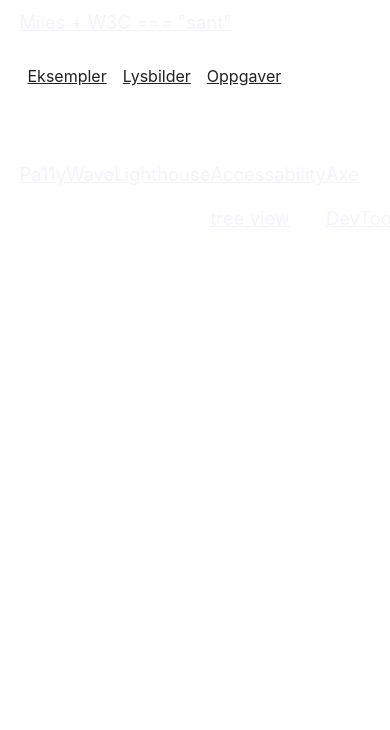
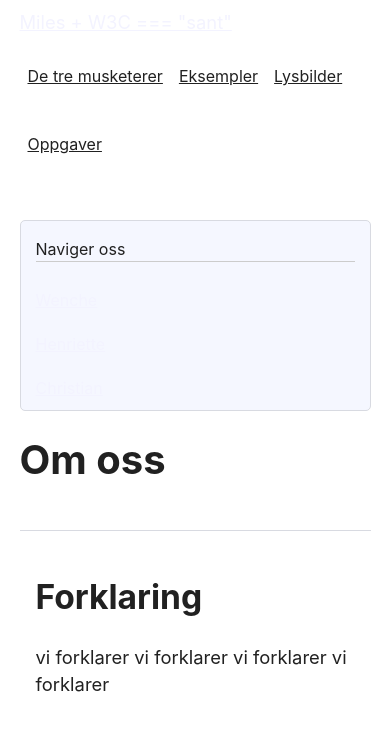
Before and after one commit to skaihigh/uu-workshop, a React (Vite) app in the folder uu-workshop/: page / in a window 390 px wide. Shown: the top 730 px of the page. Built offline with nearby package versions, Linux system fonts and the light colour scheme.

Commit message:
more stuff

```diff
--- a/uu-workshop/src/App.tsx
+++ b/uu-workshop/src/App.tsx
@@ -11,6 +11,7 @@ export default function App(): JSX.Element {
   const routes: RouteObject[] = [
     {
       path: '/',
+
       element: <Layout />,
       children: subRoutes,
     },
@@ -30,6 +31,9 @@ function Layout(): JSX.Element {
           </Link>
         </div>
         <nav>
+          <Link title="Hvem er vi?" to="/">
+            De tre musketerer
+          </Link>
           <Link title="Eksempler" to="/eksempler">
             Eksempler
           </Link>
@@ -42,26 +46,6 @@ function Layout(): JSX.Element {
         </nav>
       </header>
       <main className="main">
-        {/*
-          https://www.w3.org/WAI/WCAG21/Techniques/aria/ARIA12 }
-          <aside className="aside">
-          <div
-            id="primary_menu"
-            aria-level={1}
-            role="heading"
-            aria-label="Eksempler"
-          >
-
-            Eksempler
-          </div>
-        </aside>
-
-      */}
-        <p className="skip">
-          <a title="Hovedinnhold" href="#content" id="content">
-            Slides og Eksempler.
-          </a>
-        </p>
         <Outlet />
       </main>
       <footer className="footer">
--- a/uu-workshop/src/app.scss
+++ b/uu-workshop/src/app.scss
@@ -3,3 +3,19 @@ p {
     margin-left: 0.2em;
   }
 }
+
+main {
+  aside {
+  }
+  > section,
+  h1 {
+    max-width: 60%;
+  }
+
+  @media only screen and (max-width: 720px) {
+    > section,
+    h1 {
+      max-width: initial;
+    }
+  }
+}
--- a/uu-workshop/src/components/SkipLinks.scss
+++ b/uu-workshop/src/components/SkipLinks.scss
@@ -24,7 +24,7 @@
   left: -200em;
   z-index: 2;
   display: inline;
-  width: 14em;
+  width: 20rem;
   padding: 0 0.5em;
   text-decoration: none;
 }
--- a/uu-workshop/src/components/SkipLinks.tsx
+++ b/uu-workshop/src/components/SkipLinks.tsx
@@ -7,7 +7,7 @@ export function SkipLinks(): JSX.Element {
     <>
       <ul className="skiplist">
         <li className="skip">
-          <a href="#content">Hopp over navigasjons meny.</a>
+          <a href="#toc">Hopp til dokumentnavigasjon.</a>
         </li>
         <li className="skip">
           <a href="#footerlinks">Hopp til ressurslenker i footer.</a>
--- a/uu-workshop/src/routes/Examples.tsx
+++ b/uu-workshop/src/routes/Examples.tsx
@@ -18,12 +18,15 @@ export function Examples(): JSX.Element {
 
   return (
     <>
-      <h1>Eksempler</h1>
       <Toc
         sectionNames={sectionNames}
         title="Naviger eksempler"
         id="examples"
       />
+      <h1>Eksempler</h1>
+      <SiteSection title="Forklaring" anchorName="explain">
+        <p>vi forklarer vi forklarer vi forklarer vi forklarer</p>
+      </SiteSection>
       <SiteSection title="Farger" anchorName="colors">
         <Colors />
       </SiteSection>
--- a/uu-workshop/src/routes/Slides.tsx
+++ b/uu-workshop/src/routes/Slides.tsx
@@ -18,8 +18,11 @@ export function Slides(): JSX.Element {
   ]
   return (
     <>
+      <Toc sectionNames={sectionNames} title="Naviger lysbilder" id="slides" />
       <h1>Lysbilder</h1>
-      <Toc sectionNames={sectionNames} title="Naviger lysbilder" id="slides" />
+      <SiteSection title="Forklaring" anchorName="explain">
+        <p>vi forklarer vi forklarer vi forklarer vi forklarer</p>
+      </SiteSection>
       <SiteSection title="Personas" anchorName="personas">
         <Personas />
       </SiteSection>
--- a/uu-workshop/src/routes/Tasks.tsx
+++ b/uu-workshop/src/routes/Tasks.tsx
@@ -1,15 +1,18 @@
-import { Toc } from '../components'
+import { SiteSection, Toc } from '../components'
 
 export function Tasks(): JSX.Element {
   const sectionNames = [['Oppgave 1', 'task1']]
   return (
     <>
-      <h1>Oppgaver</h1>
       <Toc
         sectionNames={sectionNames}
         title="Naviger eksempler"
         id="examples"
       />
+      <h1>Oppgaver</h1>
+      <SiteSection title="Forklaring" anchorName="explain">
+        <p>vi forklarer vi forklarer vi forklarer vi forklarer</p>
+      </SiteSection>
     </>
   )
 }
--- /dev/null
+++ b/uu-workshop/src/routes/WhoWeAre.tsx
@@ -0,0 +1,27 @@
+import { SiteSection, Toc } from '../components'
+
+export function WhoWeAre(): JSX.Element {
+  const sectionNames = [
+    ['Wenche', 'wenche'],
+    ['Henriette', 'henriette'],
+    ['Christian', 'christian'],
+  ]
+  return (
+    <>
+      <Toc sectionNames={sectionNames} title="Naviger oss" id="whoweare" />
+      <h1>Om oss</h1>
+      <SiteSection title="Forklaring" anchorName="explain">
+        <p>vi forklarer vi forklarer vi forklarer vi forklarer</p>
+      </SiteSection>
+      <SiteSection title="Wenche" anchorName="#wenche">
+        <p>Wenche tata!</p>
+      </SiteSection>
+      <SiteSection title="Henriette" anchorName="#henriette">
+        <p>Henriette voila!</p>
+      </SiteSection>
+      <SiteSection title="Christian" anchorName="#christian">
+        <p>Christian badambish!</p>
+      </SiteSection>
+    </>
+  )
+}
--- a/uu-workshop/src/routes/index.ts
+++ b/uu-workshop/src/routes/index.ts
@@ -1,3 +1,4 @@
 export * from './Examples'
 export * from './Slides'
 export * from './Tasks'
+export * from './WhoWeAre'
--- a/uu-workshop/src/routes/subRoutes.tsx
+++ b/uu-workshop/src/routes/subRoutes.tsx
@@ -1,9 +1,8 @@
 import { Link, RouteObject } from 'react-router-dom'
-import { Examples, Slides, Tasks } from '.'
+import { Examples, Slides, Tasks, WhoWeAre } from '.'
 
 export const subRoutes: RouteObject[] = [
   {
-    index: true,
     path: '/eksempler',
     element: <Examples />,
   },
@@ -14,6 +13,10 @@ export const subRoutes: RouteObject[] = [
   {
     path: '/oppgaver',
     element: <Tasks />,
+  },
+  {
+    index: true,
+    element: <WhoWeAre />,
   },
 
   { path: '*', element: <NoMatch /> },
```
